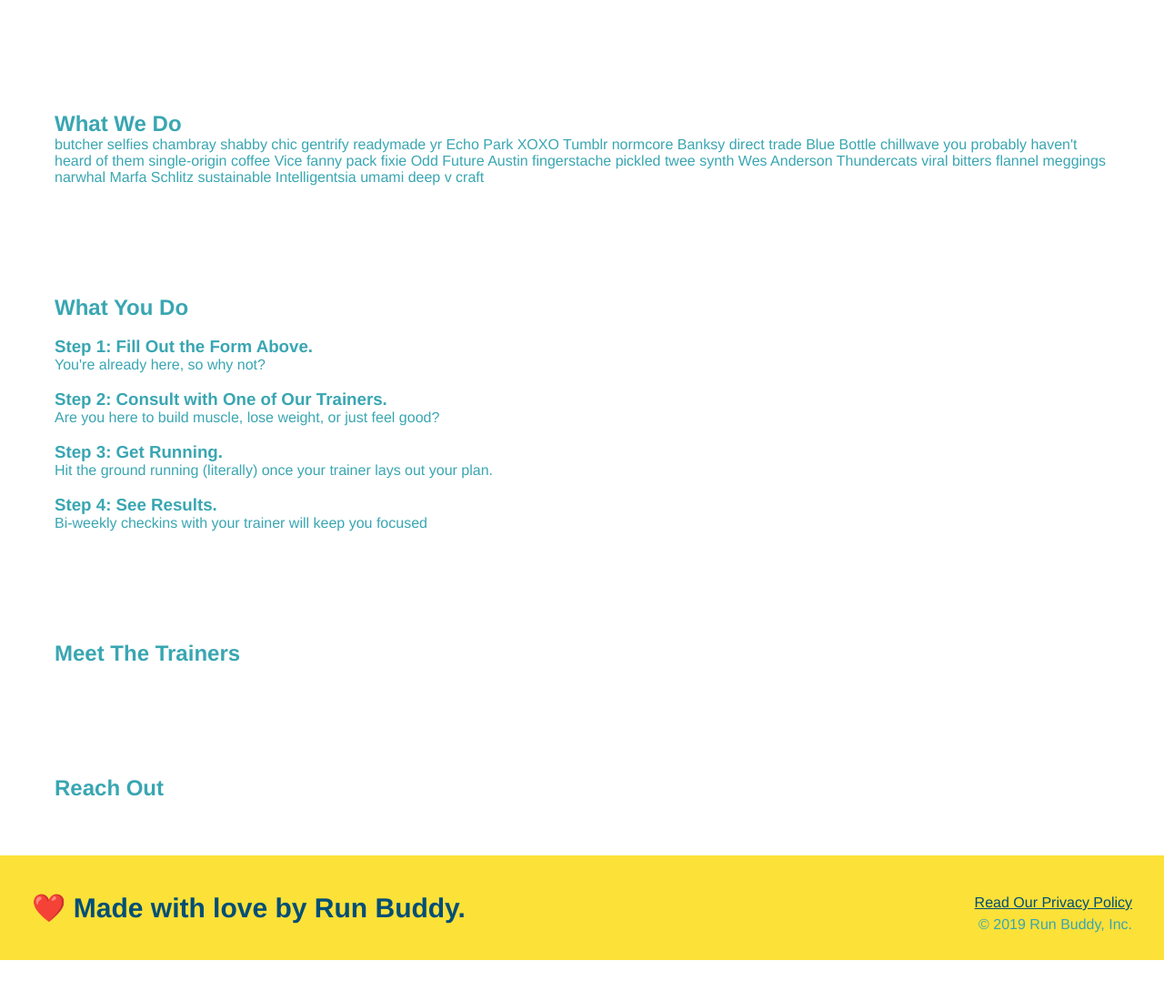
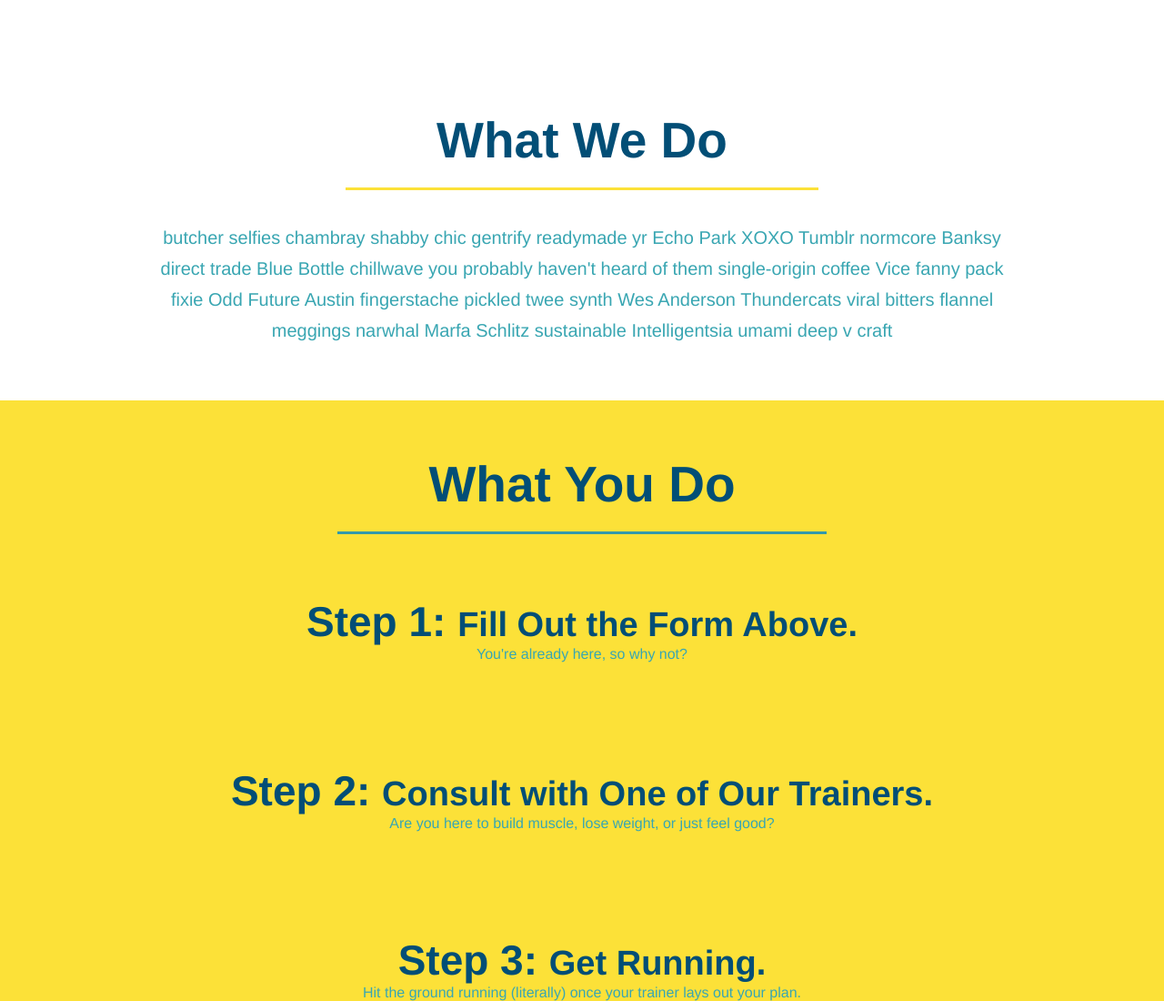
Before and after one commit to Lydia-tech/run-buddy, a plain HTML site: page index.html in a window 1280 px wide. Shown: the part 620-1720 px from the top of the page at 91% size. Before the commit the page ends 1675 px from the top, so only its background shows below. Drawn offline with Linux system fonts and the light colour scheme; files that its build step writes are made by us from their sources.

Commit message:
Add files via upload

```diff
--- a/index.html
+++ b/index.html
@@ -66,36 +66,36 @@
  <!-- end hero -->
 
     <!-- "what we do" section -->
-    <section id="what-we-do">
-        <h2>What We Do</h2>
+    <section id="what-we-do" class="intro">
+        <h2 class="section-title primary-border">What We Do</h2>
         <p>
           butcher selfies chambray shabby chic gentrify readymade yr Echo Park XOXO Tumblr normcore Banksy direct trade Blue Bottle chillwave you probably haven't heard of them single-origin coffee Vice fanny pack fixie Odd Future Austin fingerstache pickled twee synth Wes Anderson Thundercats viral bitters flannel meggings narwhal Marfa Schlitz sustainable Intelligentsia umami deep v craft
         </p>
-        </section id="what-we-do" class="intro">
+        </section>
 
             <!-- "what you do" section -->
-            <section id="what-you-do">
-                <h2>What You Do</h2>
+            <section id="what-you-do" class="steps">
+                <h2 class="section-title secondary-border">What You Do</h2>
 
             <div>
                 <img src="./assets/images/step-1.svg" alt="" />
-                <h3>Step 1: Fill Out the Form Above.</h3>
+                <h3>Step 1: <span>Fill Out the Form Above.</span></h3>
                 <p>You're already here, so why not?</p>
             </div>
 
             <div>
                 <img src="./assets/images/step-2svg" alt="" />
-                <h3>Step 2: Consult with One of Our Trainers.</h3>
+                <h3>Step 2: <span>Consult with One of Our Trainers.</span></h3>
                 <p>Are you here to build muscle, lose weight, or just feel good?</p>
             </div>
 
             <div>
                 <img src="./assets/images/step-3.svg" alt="" />
-                <h3>Step 3: Get Running.</h3>
+                <h3>Step 3: <span>Get Running.</span></h3>
                 <p>Hit the ground running (literally) once your trainer lays out your plan.</p>
             </div>
             <img src="./assets/images/step-4.svg" alt="" />
-               <h3>Step 4: See Results.</h3>
+               <h3>Step 4: <span>See Results.</span></h3>
                <p>Bi-weekly checkins with your trainer will keep you focused</p>
         </div>
       </section>
@@ -103,8 +103,19 @@
 
 
             <!-- "meet the trainers" section -->
-<section id="your-trainers">
-    <h2>Meet The Trainers</h2>
+<section id="your-trainers" class="trainers">
+    <h2 class="section-title primary-border">
+      Meet The Trainers
+    </h2><article class="trainers">
+        <img src="./assets/images/trainer-1.jpg" alt="Arron Stephens in his workout clothes, ready to pump iron" />
+        <div class="trainer-bio">
+            <h3>Arron Stephens</h3>
+            <h4>Speed / Strength</h4>
+            <p>
+              Lorem ipsum, dolor sit amet consectetur adipisicing elit. Sequi neque animi quo cupiditate commodi saepe culpa sed itaque velit maiores optio dolorem excepturi aperiam dolores, voluptatibus suscipit amet quis repellat!
+            </p>
+        </div>
+    </article>
 </section>
 
 <!-- "reach out" section -->
```
